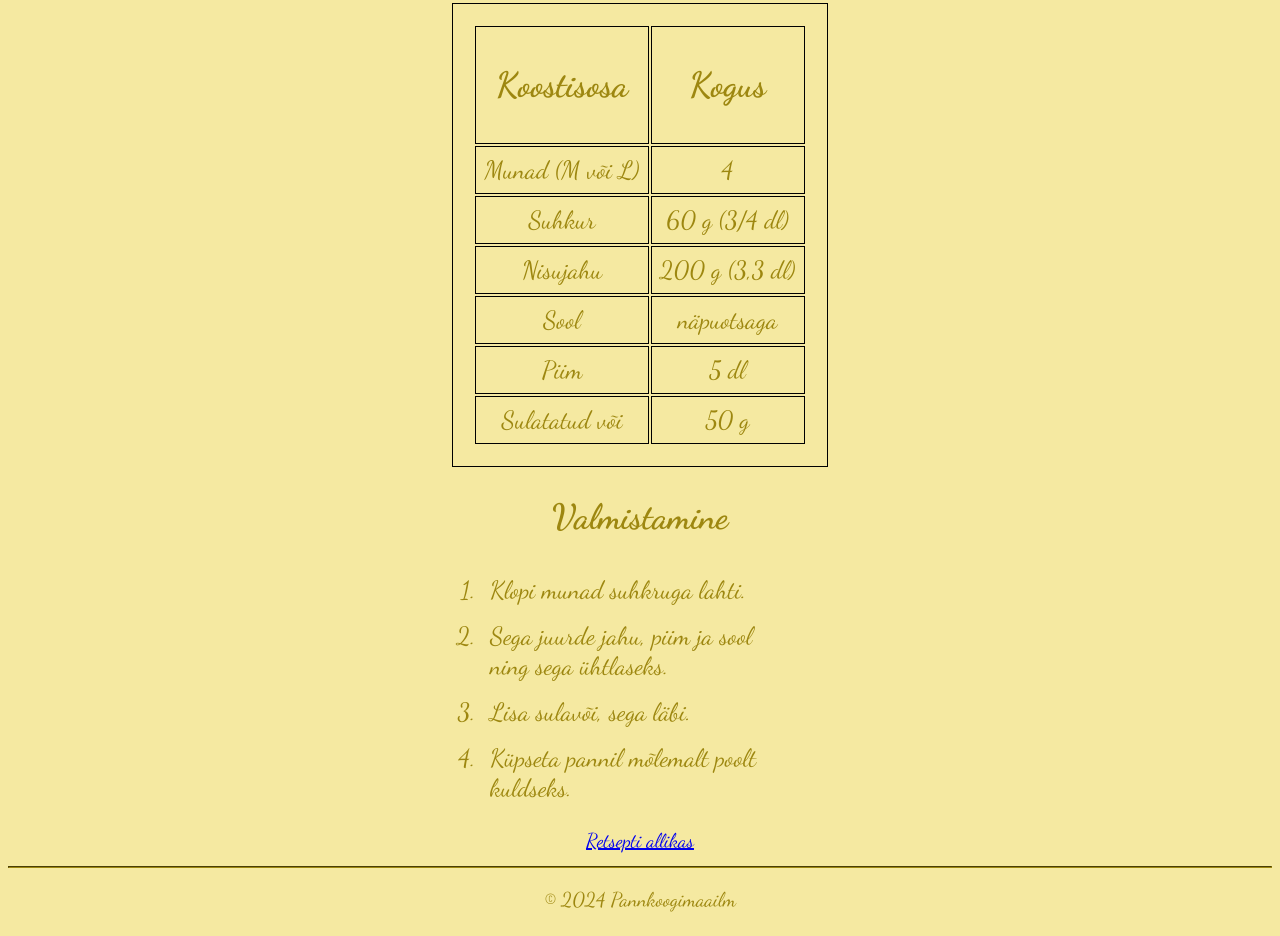
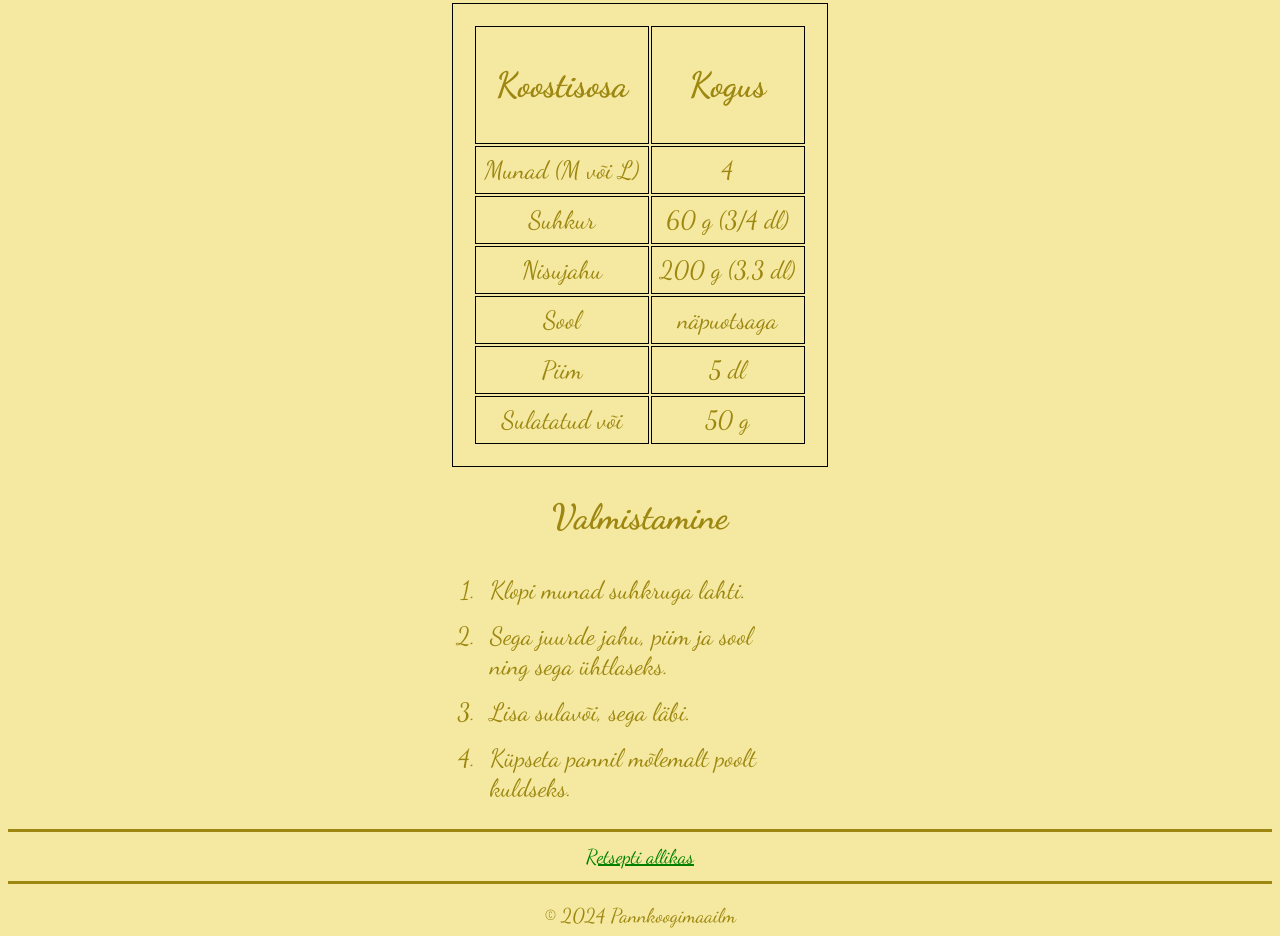
Before and after one commit to Elfkass/Pannkoogi-retsept, a plain HTML site: page index.html in a window 1280 px wide. Shown: the part 585-1521 px from the top of the page. Drawn offline with nearby package versions, Linux system fonts and the light colour scheme; a web font is replaced by a local one.

Commit message:
commit modified:   css/stiil.css odified:   index.html

```diff
--- a/css/stiil.css
+++ b/css/stiil.css
@@ -67,8 +67,14 @@ li {
     font-size: 20px;
 }
 
+a {
+    color: green;
+}
+
 hr {
-    border-color: #9d8710;
+    border: none;
+    height: 3px;
+    background-color: #9d8710;
 }
 
 footer {
--- a/index.html
+++ b/index.html
@@ -34,6 +34,8 @@
         </ol>
     </div>
 
+    <hr>
+
     <div class="allikas">
         <a href="https://nami-nami.ee/retsept/11146/krepid_ulepannikoogid_crepes">Retsepti allikas</a>
     </div>
```
